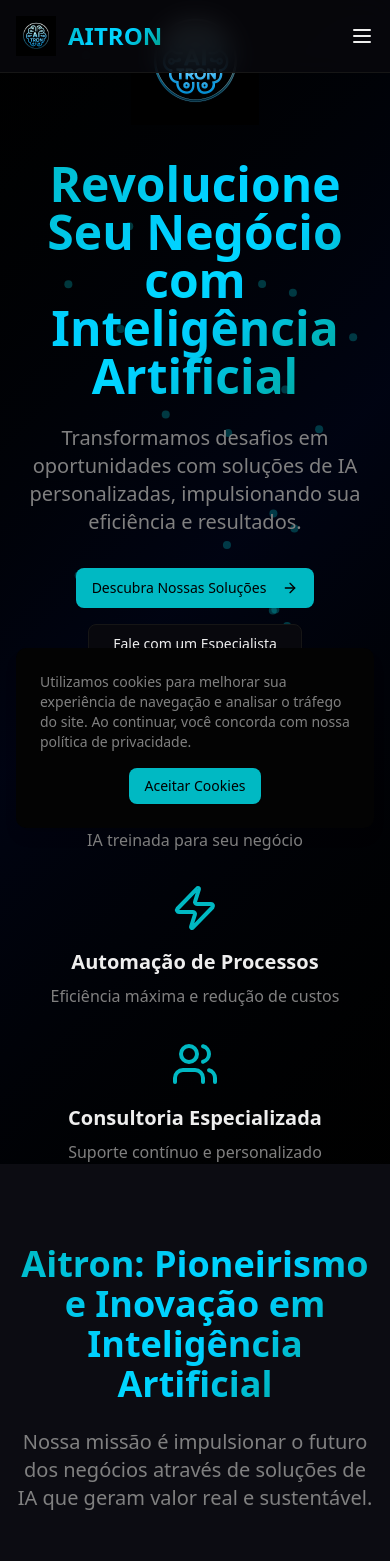
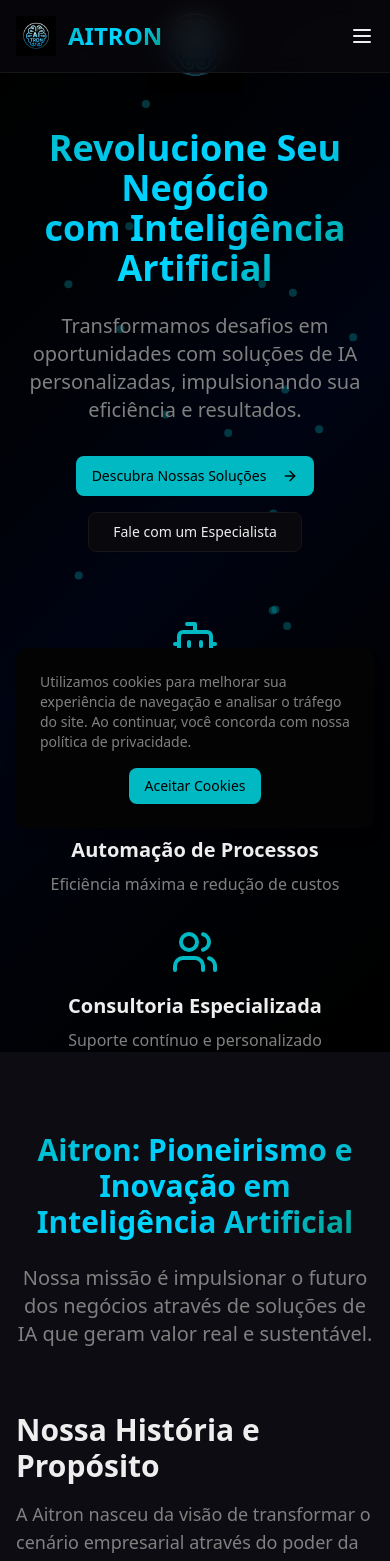
Before and after one commit to fabiosandias/aitron-website, a React (Vite) app: page / in a window 390 px wide. Shown: the top 1561 px of the page. Built offline with nearby package versions, Linux system fonts and the light colour scheme.

Commit message:
Improve responsiveness

```diff
--- a/src/App.jsx
+++ b/src/App.jsx
@@ -149,7 +149,7 @@
           <img
             src={aitronLogo}
             alt="Aitron Logo"
-            className="w-32 h-32 mx-auto mb-8 float-animation"
+            className="w-24 h-24 md:w-32 md:h-32 mx-auto mb-8 float-animation"
             width="128"
             height="128"
             fetchpriority="high"
@@ -157,7 +157,7 @@
         </motion.div>
 
         <motion.h1
-          className="text-5xl md:text-7xl font-bold mb-6 text-gradient"
+          className="text-4xl sm:text-5xl md:text-7xl font-bold mb-6 text-gradient"
           initial={{ opacity: 0, y: 50 }}
           animate={{ opacity: 1, y: 0 }}
           transition={{ duration: 0.8, delay: 0.4 }}
@@ -236,7 +236,7 @@
           transition={{ duration: 0.8 }}
           viewport={{ once: true }}
         >
-          <h2 className="text-4xl md:text-5xl font-bold mb-6 text-gradient">
+          <h2 className="text-3xl sm:text-4xl md:text-5xl font-bold mb-6 text-gradient">
             Aitron: Pioneirismo e Inovação em Inteligência Artificial
           </h2>
           <p className="text-xl text-muted-foreground max-w-3xl mx-auto">
@@ -339,7 +339,7 @@
           transition={{ duration: 0.8 }}
           viewport={{ once: true }}
         >
-          <h2 className="text-4xl md:text-5xl font-bold mb-6 text-gradient">
+          <h2 className="text-3xl sm:text-4xl md:text-5xl font-bold mb-6 text-gradient">
             Resultados Reais: O Impacto da IA da Aitron
           </h2>
           <p className="text-xl text-muted-foreground max-w-3xl mx-auto">
@@ -427,7 +427,7 @@
           transition={{ duration: 0.8 }}
           viewport={{ once: true }}
         >
-          <h2 className="text-4xl md:text-5xl font-bold mb-6 text-gradient">
+          <h2 className="text-3xl sm:text-4xl md:text-5xl font-bold mb-6 text-gradient">
             Soluções Aitron: Inteligência Artificial Adaptada ao Seu Desafio
           </h2>
           <p className="text-xl text-muted-foreground max-w-3xl mx-auto">
@@ -540,7 +540,7 @@
 // Componente principal App
 function App() {
   return (
-    <div className="min-h-screen text-foreground">
+    <div className="min-h-screen text-foreground overflow-x-hidden">
       <Header />
       <HeroSection />
       <AboutSection /> {/* Adicionado a seção Sobre */}
@@ -581,7 +581,7 @@
           Empresas que confiam em nosso trabalho
         </motion.p>
         <motion.h2
-          className="text-4xl md:text-5xl font-bold mb-8 text-foreground"
+          className="text-3xl sm:text-4xl md:text-5xl font-bold mb-8 text-foreground"
           initial={{ opacity: 0, y: 20 }}
           whileInView={{ opacity: 1, y: 0 }}
           transition={{ duration: 0.6, delay: 0.2 }}
@@ -613,7 +613,7 @@
               <img
                 src={partner.logo}
                 alt={partner.name}
-                className="max-h-24 object-contain mb-4"
+                className="max-h-24 w-full object-contain mb-4"
                 loading="lazy"
               />
               <p className="text-lg font-semibold text-foreground">{partner.name}</p>
@@ -642,7 +642,7 @@
           viewport={{ once: true }}
         >
           <p className="text-primary text-lg font-semibold mb-4">Algumas das nossas soluções</p>
-          <h2 className="text-4xl md:text-5xl font-bold mb-6 text-gradient">
+          <h2 className="text-3xl sm:text-4xl md:text-5xl font-bold mb-6 text-gradient">
             Impulsione o crescimento
             <br />
             sem adicionar funcionários
@@ -690,7 +690,7 @@
             className="flex justify-center items-center"
           >
             {/* Placeholder para a imagem/animação */}
-            <div className="w-full max-w-md h-96 bg-card/50 rounded-lg flex items-center justify-center">
+            <div className="w-full max-w-md h-64 md:h-80 lg:h-96 bg-card/50 rounded-lg flex items-center justify-center">
               <Brain className="w-32 h-32 text-primary/50" />
             </div>
           </motion.div>
@@ -719,7 +719,7 @@
           Fale Conosco Agora
         </motion.p>
         <motion.h2
-          className="text-4xl md:text-5xl font-bold mb-8 text-foreground"
+          className="text-3xl sm:text-4xl md:text-5xl font-bold mb-8 text-foreground"
           initial={{ opacity: 0, y: 20 }}
           whileInView={{ opacity: 1, y: 0 }}
           transition={{ duration: 0.6, delay: 0.2 }}
--- a/src/index.css
+++ b/src/index.css
@@ -1 +1,2 @@
 html { scroll-behavior: smooth; }
+body { overflow-x: hidden; }
--- /dev/null
+++ b/tailwind.config.js
@@ -0,0 +1,14 @@
+module.exports = {
+  content: [
+    './index.html',
+    './src/**/*.{js,jsx}',
+  ],
+  theme: {
+    container: {
+      center: true,
+      padding: '1rem',
+    },
+    extend: {},
+  },
+  plugins: [],
+};
```
